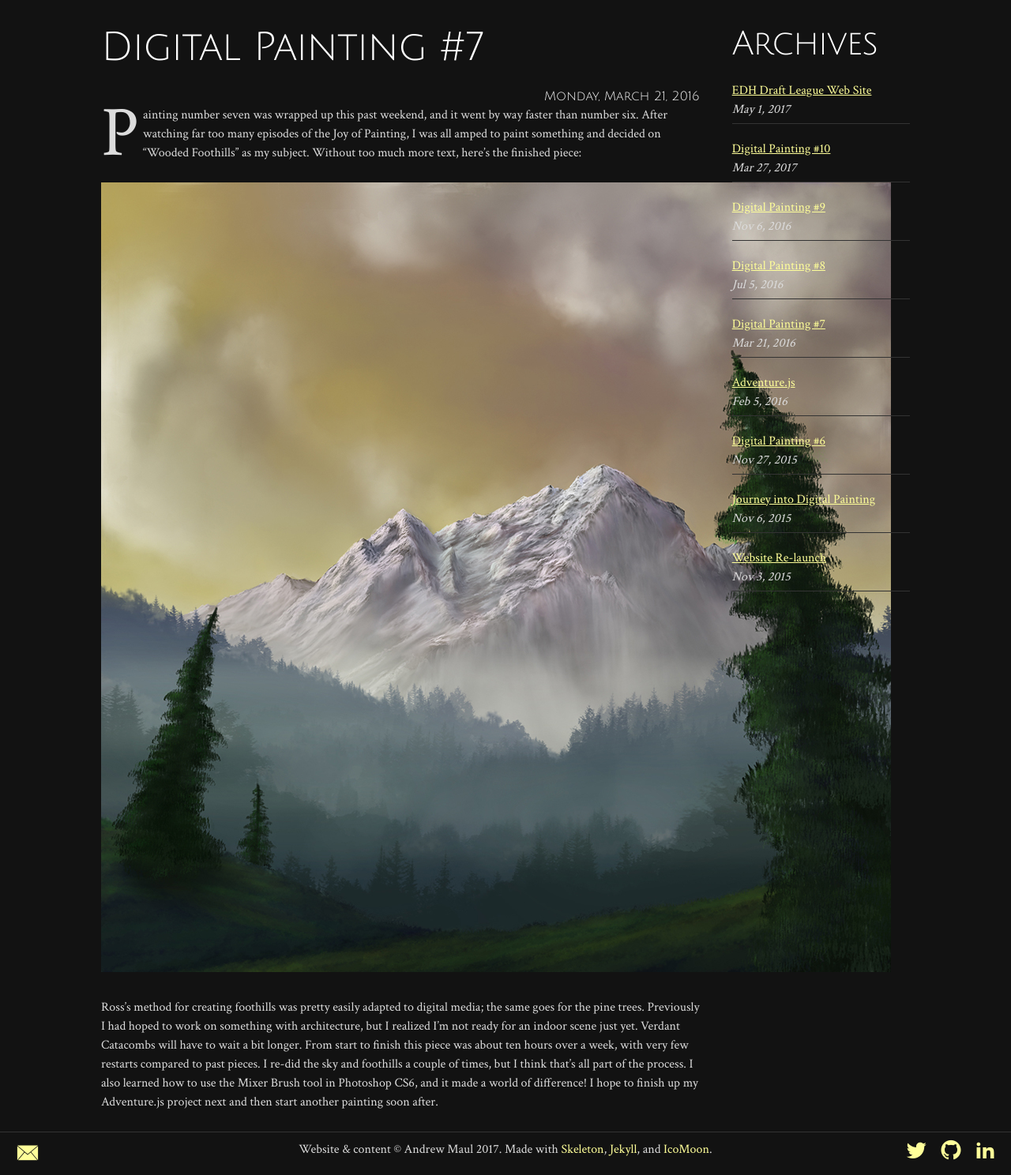
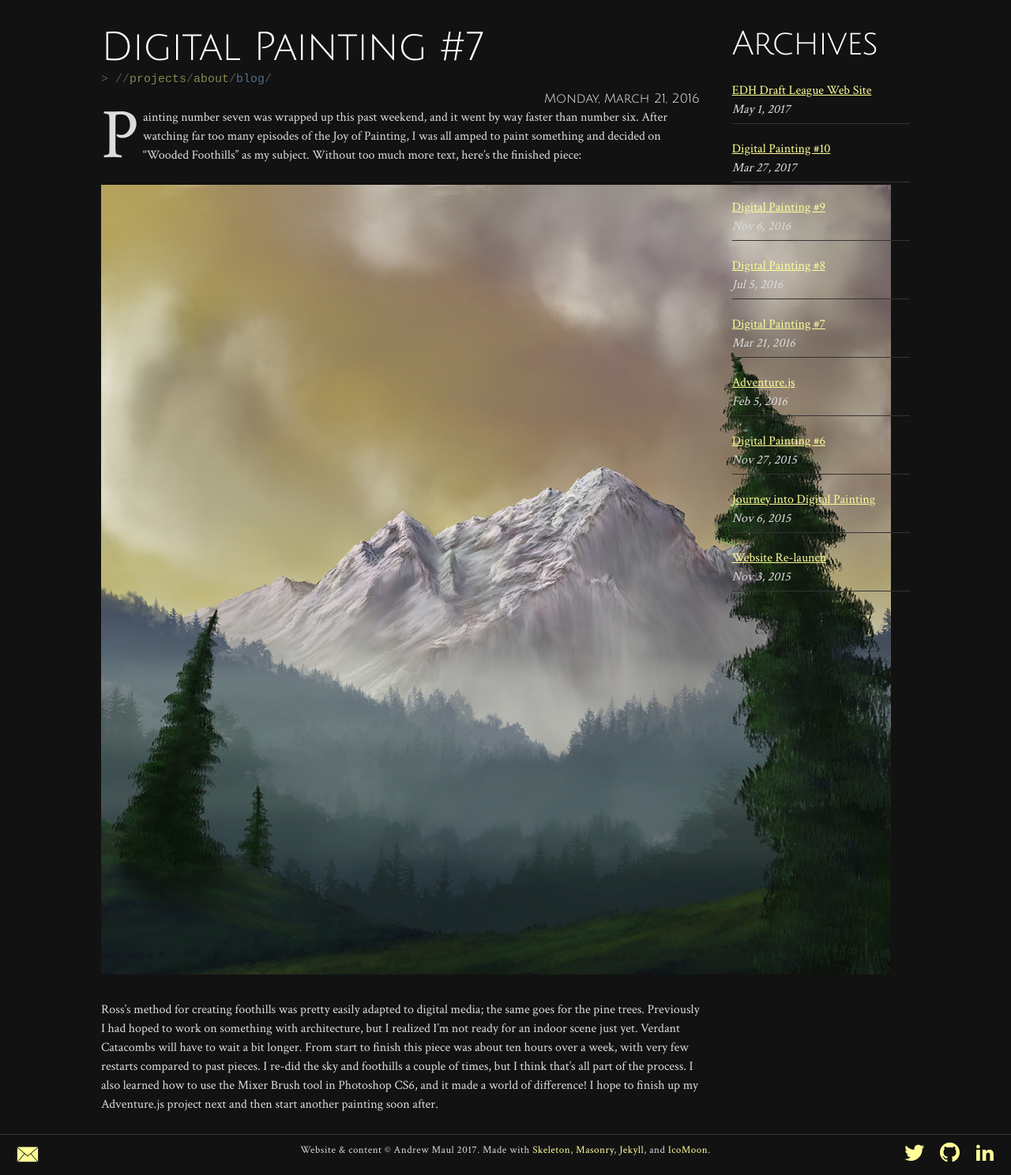
Before and after one commit to andymaul123/website-blog, a Jekyll site: the page built from _posts/2016-03-21-seventh-painting.markdown, in a window 1280 px wide. Shown: the whole page at 79% size. Built offline with Jekyll 4.4.1, drawn with Linux system fonts in a browser that asks for light colours; some web fonts are replaced.

Commit message:
Adds post navigation

```diff
--- a/_includes/footer.html
+++ b/_includes/footer.html
@@ -3,8 +3,8 @@
     <div class="three columns left">
       <a href="#" class="no-underline email"> <span class="icon-envelope2 icon"></span> <span class="icon-envelope icon hidden"></span> <span class="email-address hidden">andymaul123@gmail.com</span></a>
     </div>
-  <div class="six columns center">
-      Website &amp; content &copy; Andrew Maul {{ site.year }}. Made with <a href="http://getskeleton.com/" target="new" class="no-underline">Skeleton</a>, <a href="http://jekyllrb.com/" class="no-underline" target="new">Jekyll</a>, and <a href="https://icomoon.io/" class="no-underline" target="new">IcoMoon</a>.
+  <div class="six columns center footer-content">
+      Website &amp; content &copy; Andrew Maul {{ site.year }}. Made with <a href="http://getskeleton.com/" target="new" class="no-underline">Skeleton</a>, <a href="https://masonry.desandro.com/" class="no-underline">Masonry</a>, <a href="http://jekyllrb.com/" class="no-underline" target="new">Jekyll</a>, and <a href="https://icomoon.io/" class="no-underline" target="new">IcoMoon</a>.
     </div>
   <div class="three columns right social">
         <a href="https://twitter.com/andymaul123" target="new" class="no-underline footer-link"><span class="icon-twitter icon"></span></a>
--- /dev/null
+++ b/_includes/post-nav.html
@@ -0,0 +1,9 @@
+<!-- <nav class="post-nav row">
+    <div class="two columns left"><a href="{{ site.baseurl }}/" class="active no-underline shadows">< projects /></a></div>
+    <div class="two columns left"><a href="+{{ site.baseurl }}/about" class="no-underline shadows">< about /></a></div>
+    <div class="eight columns left"><a href="{{ site.posts.first.url }}" class="no-underline pull-left shadows">< blog /></a></div>
+</nav> -->
+
+<nav class="post-nav">
+    > //<a href="{{ site.baseurl }}/" class="no-underline shadows">projects</a>/<a href="+{{ site.baseurl }}/about" class="no-underline shadows">about</a>/<a href="{{ site.posts.first.url }}" class="no-underline shadows active">blog</a>/
+</nav>
--- a/_layouts/post.html
+++ b/_layouts/post.html
@@ -4,6 +4,7 @@ layout: default
 <div class="row">
     <div class="nine columns blog">
         <h1>{{ page.title }}</h1>
+        {% include post-nav.html %}
         <div class="post-date right">{{ page.date | date: "%A, %B %d, %Y" }}</div>
 <!--         <div class="tag">
           <span class="icon-price-tag icon"></span>
--- a/_sass/_styles.scss
+++ b/_sass/_styles.scss
@@ -29,7 +29,8 @@ a {
   color: $pastel-yellow;
 
   &:hover {
-    color: $pastel-yellow;
+    color: $blue;
+    transition: all 0.5s linear;
   }
 }
 
@@ -129,9 +130,13 @@ a {
 .footer {
     border-top: 1px solid $accentGray;
     padding: 1rem 2rem;
+    letter-spacing: 0.05rem;
     .footer-link {
         font-size: 1.3rem;
     }
+}
+.footer-content {
+    font-size: 1.3rem;
 }
 .email {
     display: table;
@@ -173,6 +178,24 @@ a {
 
 /* Post-specific styles
 –––––––––––––––––––––––––––––––––––––––––––––––––– */
+.post-nav, .post-nav a {
+    font-family: "Courier New", Courier, monospace;
+    font-size: 1.5rem;
+    color: $commentGray;
+    & a {
+        opacity: 0.5;
+        color: $pastel-yellow;
+        cursor: pointer;
+        &:hover {
+            opacity: 1;
+            transition: all 0.5s linear;
+            color: $blue;
+        }
+        &.active {
+            color: $blue;
+        }
+    }
+}
 .fullscreen {
     position: relative;
     cursor: pointer;
@@ -195,6 +218,9 @@ a {
     right: 5px;
     opacity: 0.5;
 
+}
+.blog h1 {
+    margin-bottom: 0;
 }
 .archives li {
     list-style: none;
@@ -240,7 +266,7 @@ a {
     text-shadow: 1px 1px 1px rgba(0, 0, 0, 1);
 }
 .active {
-    color: $pastel-yellow;
+    color: $blue;
 }
 .photo {
     height: auto;
--- a/css/main.scss
+++ b/css/main.scss
@@ -11,6 +11,7 @@ $pastel-yellow: #ffff99;
 $darkGray: #121212;
 $accentGray: #333;
 $textGray: #dcdcdc;
+$commentGray: #555;
 
 
 
```
